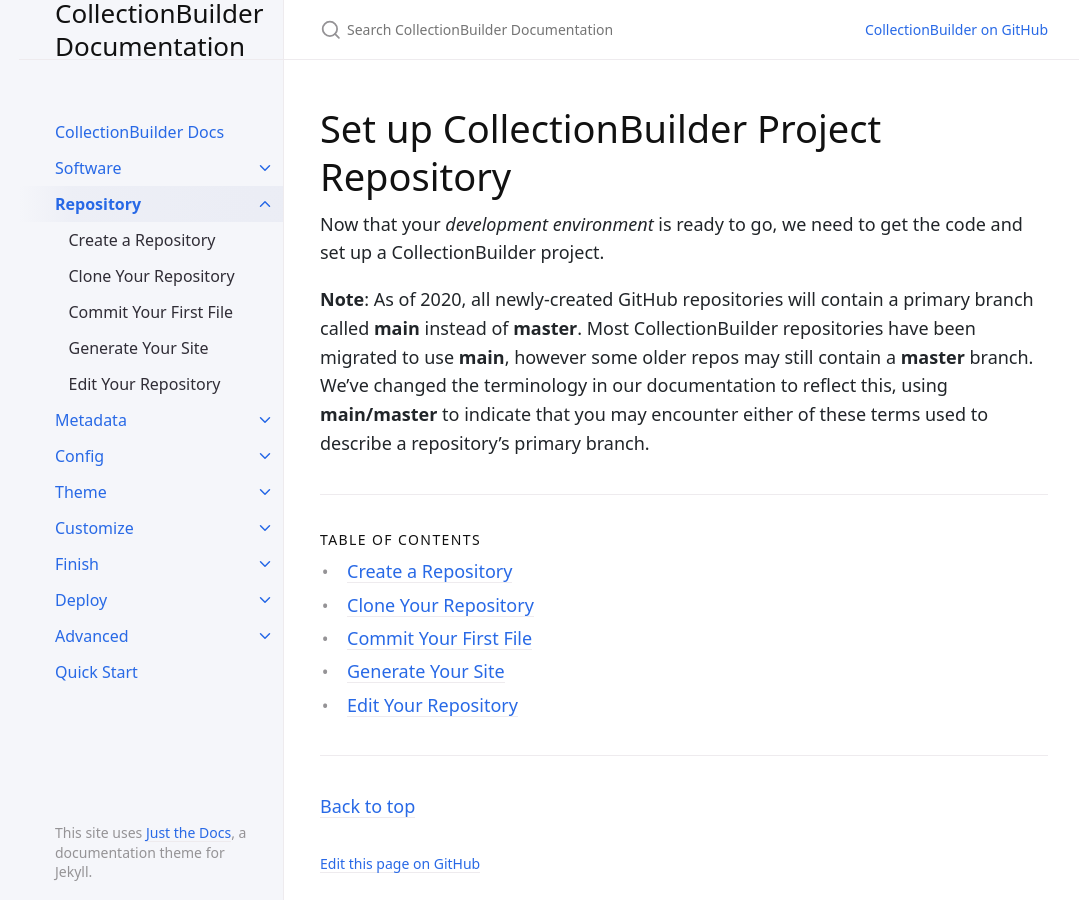
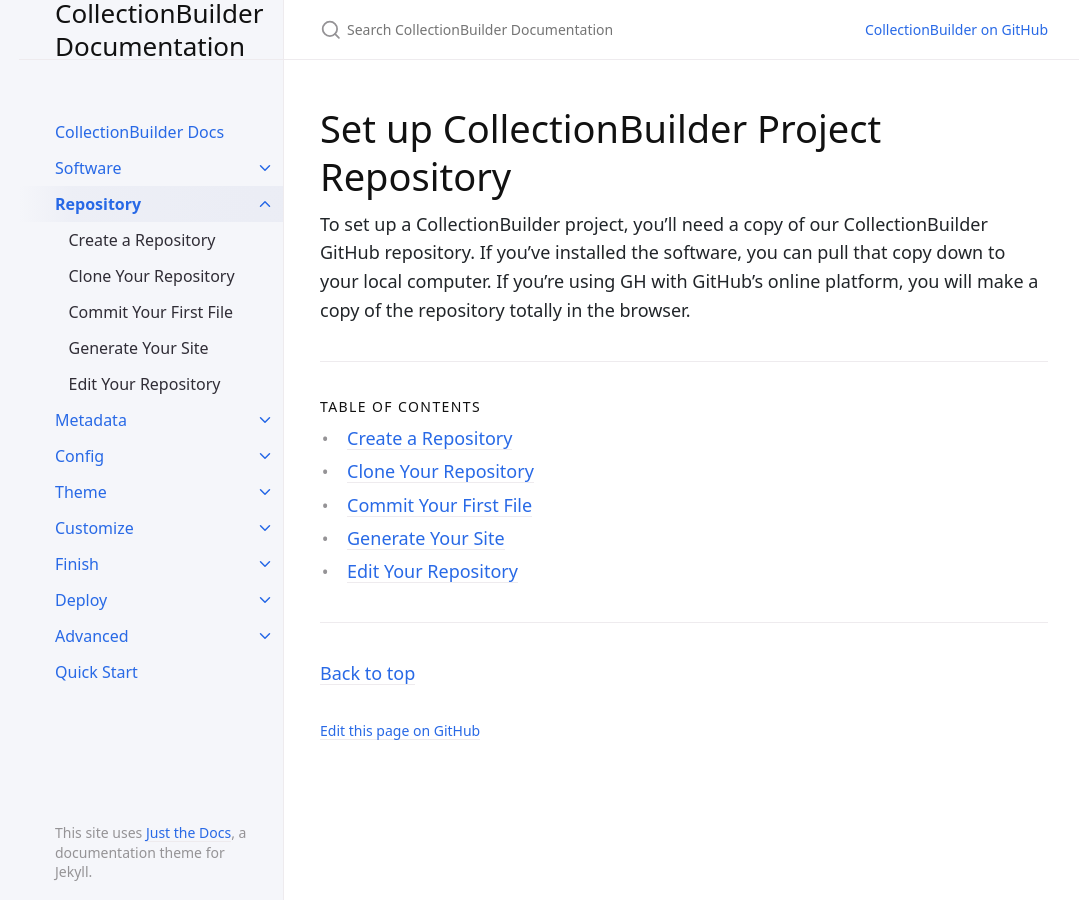
Before and after one commit to CollectionBuilder/cb-docs, a Jekyll site: the page built from docs/02_repository/index.md, in a window 1280 px wide. Shown: the whole page, without its empty margins (88-1167 px from the left). Built offline with Jekyll 4.4.1, drawn with Linux system fonts in a browser that asks for light colours.

Commit message:
getting rid of master stuff

```diff
--- a/docs/02_repository/index.md
+++ b/docs/02_repository/index.md
@@ -6,8 +6,4 @@ nav_order: 2
 
 # Set up CollectionBuilder Project Repository
 
-Now that your *development environment* is ready to go, we need to get the code and set up a CollectionBuilder project.
-
-**Note**: As of 2020, all newly-created GitHub repositories will contain a primary branch called **main** instead of **master**.
-Most CollectionBuilder repositories have been migrated to use **main**, however some older repos may still contain a **master** branch.
-We've changed the terminology in our documentation to reflect this, using **main/master** to indicate that you may encounter either of these terms used to describe a repository's primary branch.
+To set up a CollectionBuilder project, you'll need a copy of our CollectionBuilder GitHub repository. If you've installed the software, you can pull that copy down to your local computer. If you're using GH with GitHub's online platform, you will make a copy of the repository totally in the browser.
```
Also changed, not shown: docs/02_repository/clone.md (+1 -1 lines), docs/02_repository/commitandpush.md (+1 -1 lines), docs/02_repository/editrepository.md (+1 -1 lines).
